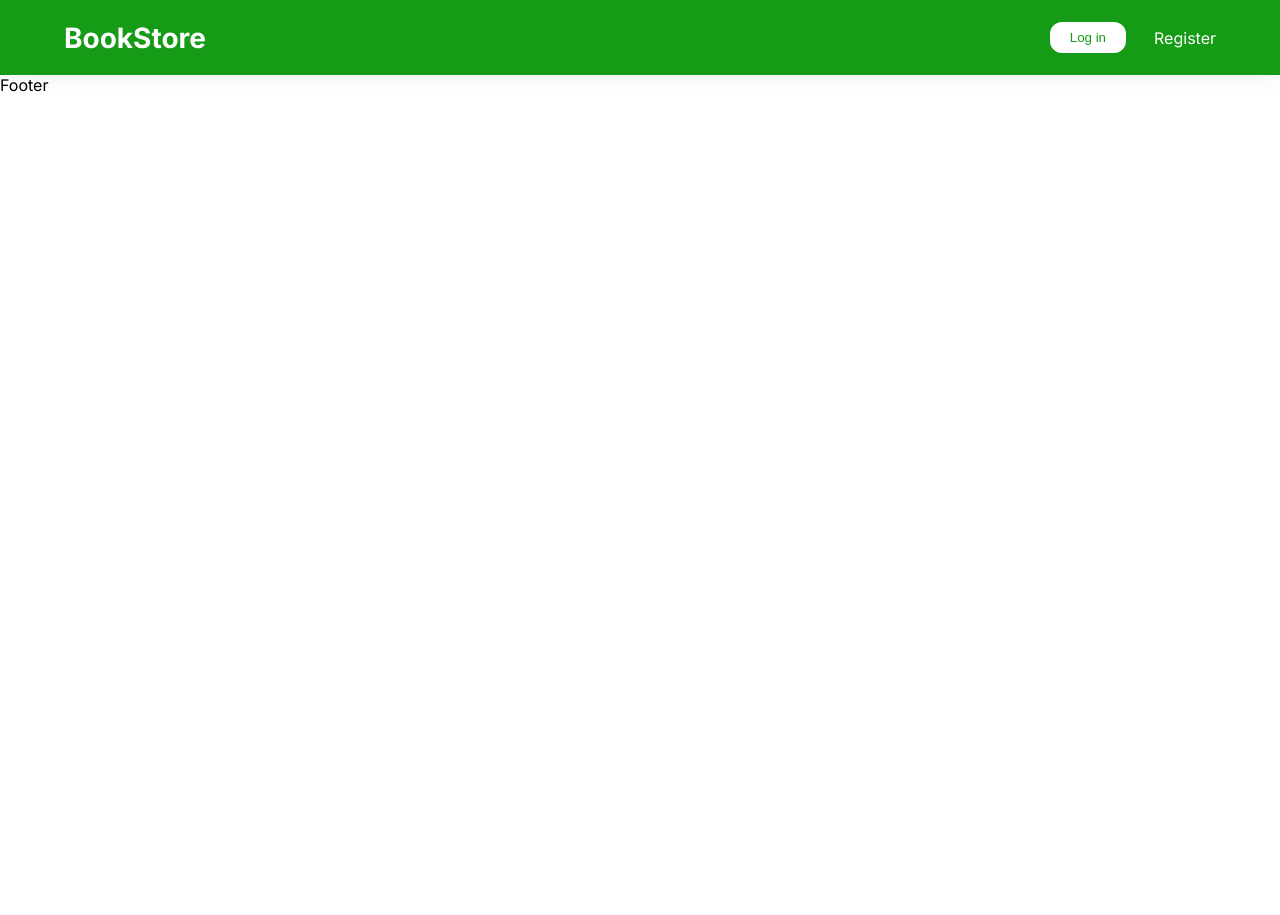
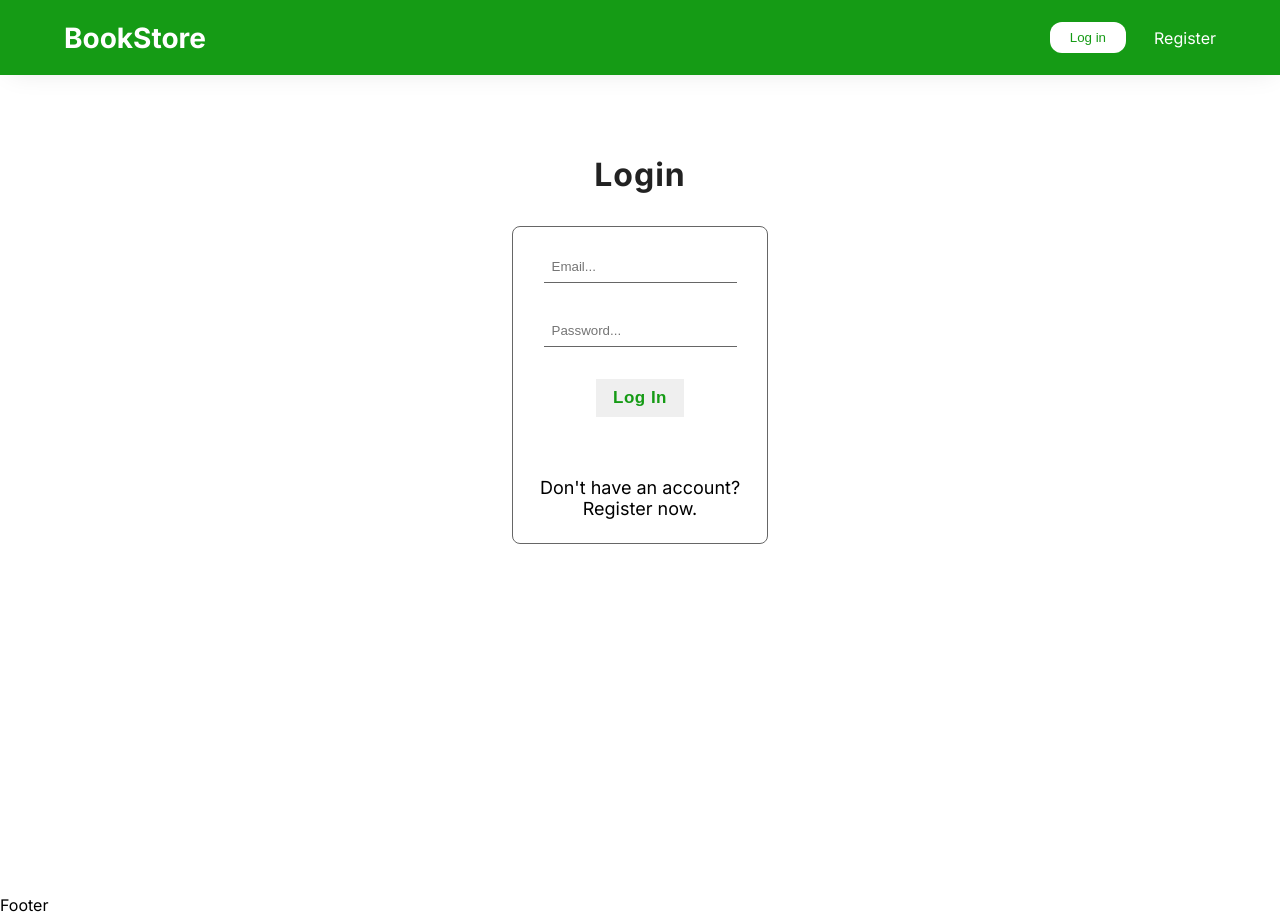
Before and after one commit to jigneshgit935/Ecommerce-BookStore-NextJS, a Next.js app: page /login in a window 1280 px wide. Before the commit the page ends 800 px from the top, so only its background shows below. Built offline with nearby package versions, Linux system fonts and the light colour scheme; no server answers.

Commit message:
register part completed

```diff
--- a/src/app/api/register/route.js
+++ b/src/app/api/register/route.js
@@ -5,7 +5,11 @@
 export async function POST(req) {
   try {
     await db.connect();
+
     const { username, email, password: pass } = await req.json();
+
+    console.log(username, email, pass);
+
     const isExisting = await User.findOne({ email });
 
     if (isExisting) {
@@ -20,7 +24,7 @@
       password: hashedPassword,
     });
 
-    const { password, ...user } = newUser._dov;
+    const { password, ...user } = newUser._doc;
 
     return new Response(JSON.stringify(user), { status: 201 });
   } catch (error) {
--- a/src/app/login/login.module.css
+++ b/src/app/login/login.module.css
@@ -0,0 +1,73 @@
+.container {
+  margin-top: 5rem;
+  height: calc(100vh - 60px);
+  width: 100%;
+}
+
+.wrapper {
+  width: 100%;
+  margin: 0 auto;
+  display: flex;
+  flex-direction: column;
+  align-items: center;
+}
+
+.wrapper > h2 {
+  font-size: 32px;
+  color: #222;
+  letter-spacing: 1px;
+}
+
+.wrapper > form {
+  margin-top: 2rem;
+  width: 20%;
+  padding: 1.5rem;
+  border: 1px solid #666;
+  border-radius: 8px;
+  display: flex;
+  flex-direction: column;
+  justify-content: center;
+  align-items: center;
+  gap: 2rem;
+}
+
+.wrapper > form > input {
+  outline: none;
+  border: none;
+  border-bottom: 1px solid #666;
+  padding: 0.5rem;
+}
+
+.submitButton {
+  outline: none;
+  padding: 0.5rem 1rem;
+  border: 1px solid transparent;
+  font-size: 17px;
+  font-weight: bold;
+  background-color: #efefef;
+  color: var(--primary-color);
+  cursor: pointer;
+  transition: 150ms;
+  letter-spacing: 0.5px;
+}
+
+.submitButton:hover {
+  border-color: var(--primary-color);
+  background-color: var(--primary-color);
+  color: #efefef;
+}
+
+.loginNow {
+  background-color: transparent;
+  outline: none;
+  border: none;
+  font-size: 18px;
+  margin-top: 1.75rem;
+  cursor: pointer;
+  text-align: center;
+  transition: 150ms;
+}
+
+.loginNow:hover {
+  color: #555;
+}
--- a/src/app/login/page.jsx
+++ b/src/app/login/page.jsx
@@ -1,7 +1,72 @@
-import React from 'react';
-import './login.module.css';
+'use client';
+
+import React, { useState } from 'react';
+import { ToastContainer, toast } from 'react-toastify';
+import 'react-toastify/dist/ReactToastify.css';
+import { useRouter } from 'next/navigation';
+import { signIn } from 'next-auth/react';
+import classes from './login.module.css';
+import Link from 'next/link';
 const Login = () => {
-  return <div></div>;
+  const [email, setEmail] = useState('');
+  const [password, setPassword] = useState('');
+
+  const router = useRouter();
+
+  const handleSubmit = async (e) => {
+    e.preventDefault();
+
+    if (email === '' || password === '') {
+      toast.error('Fill all fields');
+      return;
+    }
+
+    if (password < 6) {
+      toast.error('Password must be atleast 6 characters');
+      return;
+    }
+
+    try {
+      const res = await signIn('credentials', {
+        email,
+        password,
+        redirect: false,
+      });
+
+      if (res?.error === null) {
+        router.push('/');
+      } else {
+        toast.error('Error occured while logging in');
+      }
+    } catch (error) {
+      console.log(error);
+    }
+  };
+
+  return (
+    <div className={classes.container}>
+      <div className={classes.wrapper}>
+        <h2>Login</h2>
+
+        <form onSubmit={handleSubmit}>
+          <input
+            type="email"
+            placeholder="Email..."
+            onChange={(e) => setEmail(e.target.value)}
+          />
+          <input
+            type="password"
+            placeholder="Password..."
+            onChange={(e) => setPassword(e.target.value)}
+          />
+          <button className={classes.submitButton}>Log In</button>
+          <Link href="/register" className={classes.loginNow}>
+            Don&apos;t have an account? <br /> Register now.
+          </Link>
+        </form>
+      </div>
+    </div>
+  );
 };
 
 export default Login;
--- a/src/app/register/register.module.css
+++ b/src/app/register/register.module.css
@@ -0,0 +1,73 @@
+.container {
+  margin-top: 5rem;
+  height: calc(100vh - 60px);
+  width: 100%;
+}
+
+.wrapper {
+  width: 90%;
+  margin: 0 auto;
+  display: flex;
+  flex-direction: column;
+  align-items: center;
+}
+
+.wrapper > h2 {
+  font-size: 32px;
+  color: #222;
+  letter-spacing: 1px;
+}
+
+.wrapper > form {
+  margin-top: 2rem;
+  width: 20%;
+  padding: 1.5rem;
+  border: 1px solid #666;
+  border-radius: 8px;
+  display: flex;
+  flex-direction: column;
+  justify-content: center;
+  align-items: center;
+  gap: 2rem;
+}
+
+.wrapper > form > input {
+  outline: none;
+  border: none;
+  border-bottom: 1px solid #666;
+  padding: 0.5rem;
+}
+
+.submitButton {
+  outline: none;
+  padding: 0.5rem 1rem;
+  border: 1px solid transparent;
+  font-size: 17px;
+  font-weight: bold;
+  background-color: #efefef;
+  color: var(--primary-color);
+  cursor: pointer;
+  transition: 150ms;
+  letter-spacing: 0.5px;
+}
+
+.submitButton:hover {
+  border-color: var(--primary-color);
+  background-color: var(--primary-color);
+  color: #efefef;
+}
+
+.registerNow {
+  background-color: transparent;
+  outline: none;
+  border: none;
+  font-size: 18px;
+  margin-top: 1.75rme;
+  cursor: pointer;
+  text-align: center;
+  transition: 150ms;
+}
+
+.registerNow:hover {
+  color: #555;
+}
--- a/src/lib/db.js
+++ b/src/lib/db.js
@@ -6,6 +6,7 @@
   if (connection.isConnected) {
     return;
   }
+
   if (mongoose.connections.length > 0) {
     connection.isConnected = mongoose.connections[0].readyState;
     if (connection.isConnected === 1) {
@@ -18,4 +19,5 @@
 }
 
 const db = { connect };
+
 export default db;
--- a/src/lib/jwt.js
+++ b/src/lib/jwt.js
@@ -4,6 +4,7 @@
 export function signJwtToken(payload, options = {}) {
   const secret = process.env.NEXTAUTH_SECRET;
   const token = jwt.sign(payload, secret, options);
+
   return token;
 }
 
@@ -11,11 +12,12 @@
   try {
     const decoded = await decode({
       token: sessionToken,
-      secret: process.env.NEXTAUTH_SECRET,
+      secret: process.env.NEXTAUTH_secret,
     });
+
     return decoded;
   } catch (error) {
-    console.log(error);
+    console.error(error);
     return null;
   }
 }
--- a/src/models/User.js
+++ b/src/models/User.js
@@ -7,7 +7,6 @@
       required: true,
       unique: true,
     },
-
     email: {
       type: String,
       required: true,
```
Also changed, not shown: src/app/register/page.jsx (+6 -4 lines).
